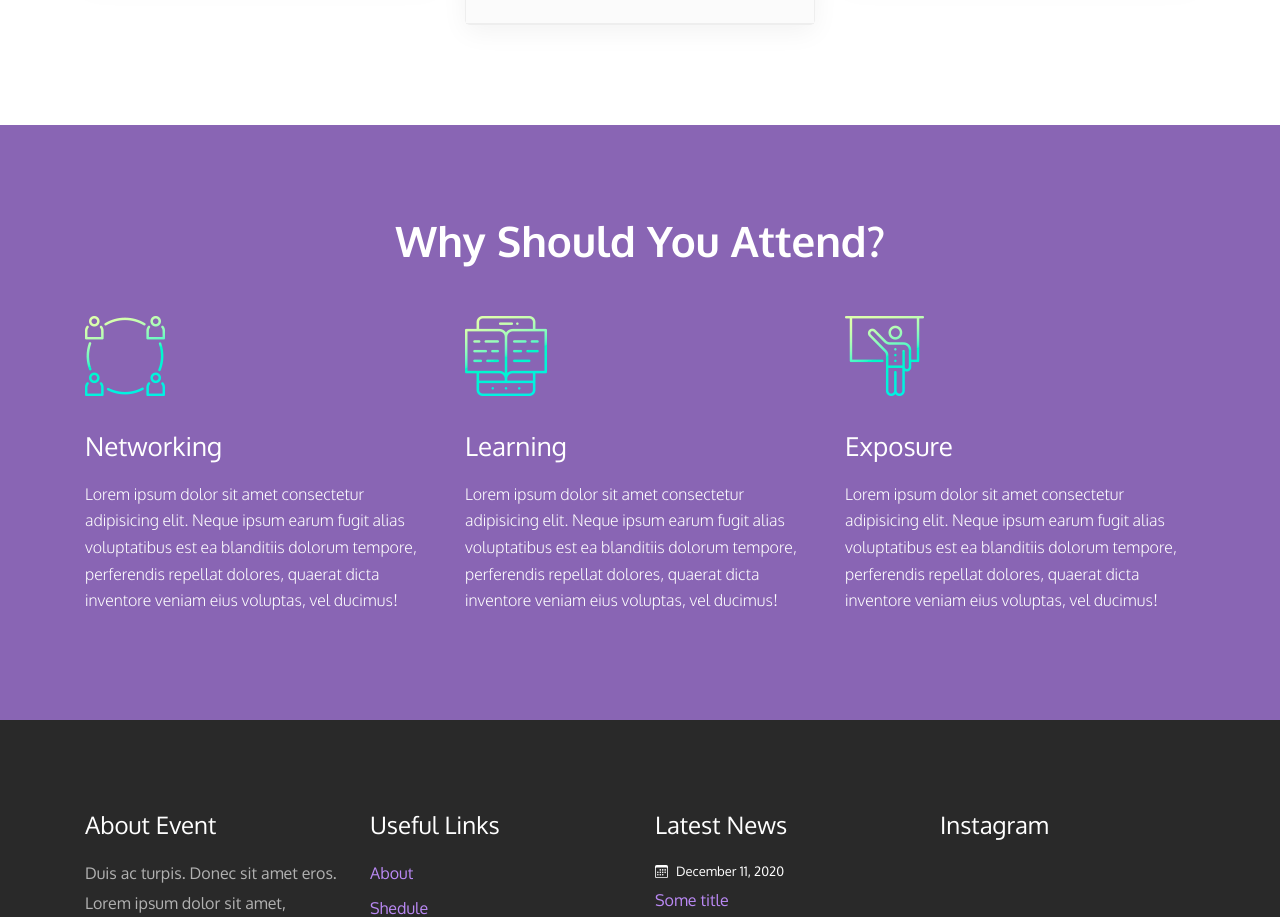
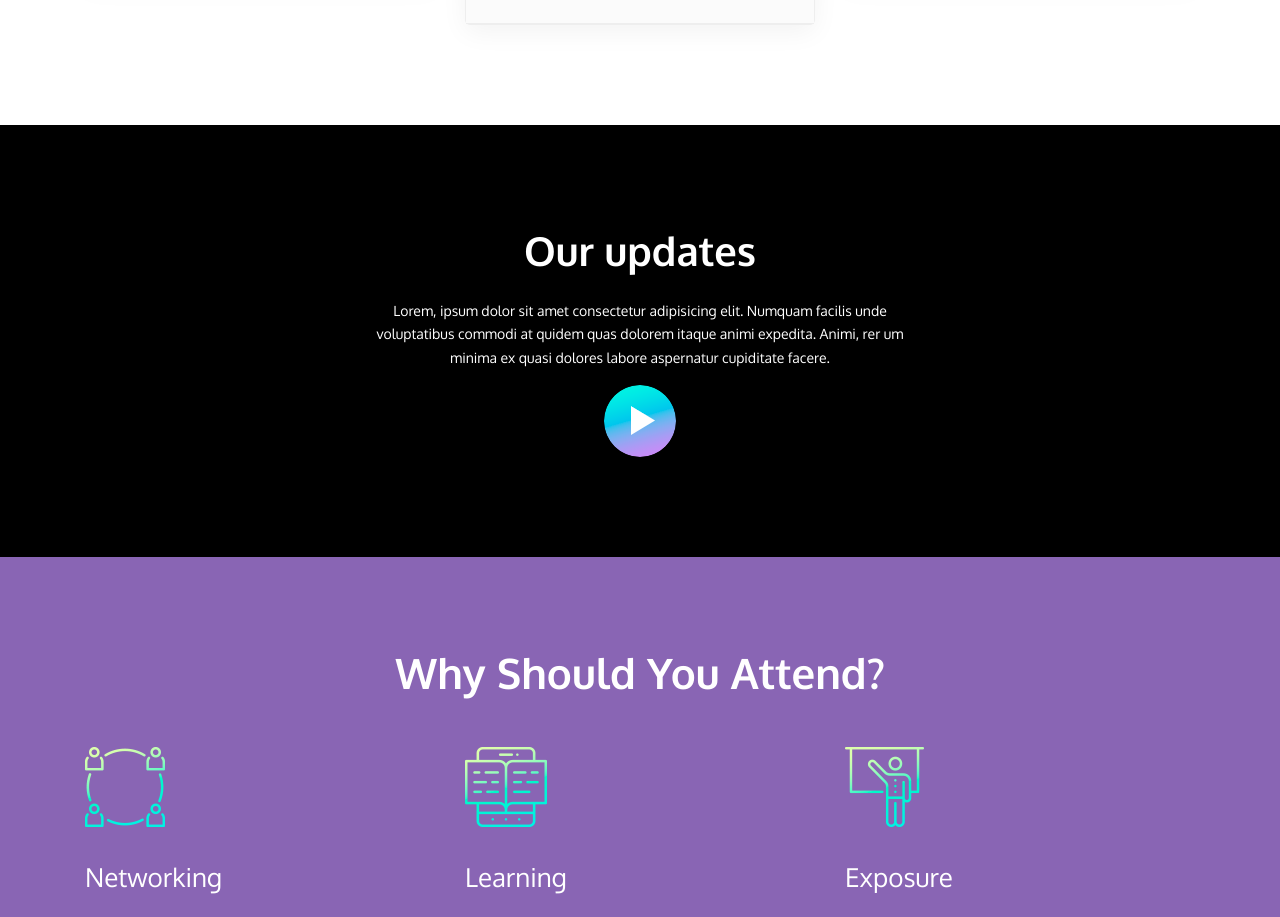
Before and after one commit to Dovahkiin1991/react-event, a Next.js app: page / in a window 1280 px wide. Shown: the part 907-1824 px from the top of the page. Built offline with nearby package versions, Linux system fonts and the light colour scheme.

Commit message:
promo block

```diff
--- a/pages/index.js
+++ b/pages/index.js
@@ -11,6 +11,21 @@ export default function Home() {
       </Head>
 
       <Shedule />
+
+      <section className="promo">
+        <div className="container">
+          <div className="row justify-content-center">
+            <div className="col-lg-6">
+              <h2>Our updates</h2>
+              <p>Lorem, ipsum dolor sit amet consectetur adipisicing
+                 elit. Numquam facilis unde voluptatibus commodi at quidem quas dolorem itaque animi expedita. Animi, rer
+                 um minima ex quasi dolores labore aspernatur cupiditate facere.</p>
+
+              <a href="#" className="promo__play"></a>
+            </div>
+          </div>
+        </div>
+      </section>
 
       <section className="why-us">
           <div className="container">
@@ -84,6 +99,37 @@ export default function Home() {
           display: block;
           max-width: 100%;
         }
+
+        .promo {
+          padding-top: 100px;
+          padding-bottom: 100px;
+          background: #000;
+        }
+        .promo h2 {
+          font-size: 40px;
+          font-weight: 700;
+          color: rgb(255, 255, 255);
+          line-height: 1.25;
+          text-align: center;
+          display: block;
+          margin-bottom: 1.5rem;
+        }
+        .promo p {
+          font-size: 14px;
+          color: rgb(255, 255, 255);
+          line-height: 1.667;
+          text-align: center;
+          display: block;
+        }
+        .promo__play {
+          background: url('../play__icon.png') no-repeat center center;
+          background-size: cover;
+          width: 72px;
+          height: 72px;
+          border-radius: 50%;
+          display: block;
+          margin: 10px auto 0;
+        }
       `}</style>
       </main>
   )
```
Also changed, not shown: public/play__icon.png (added).
